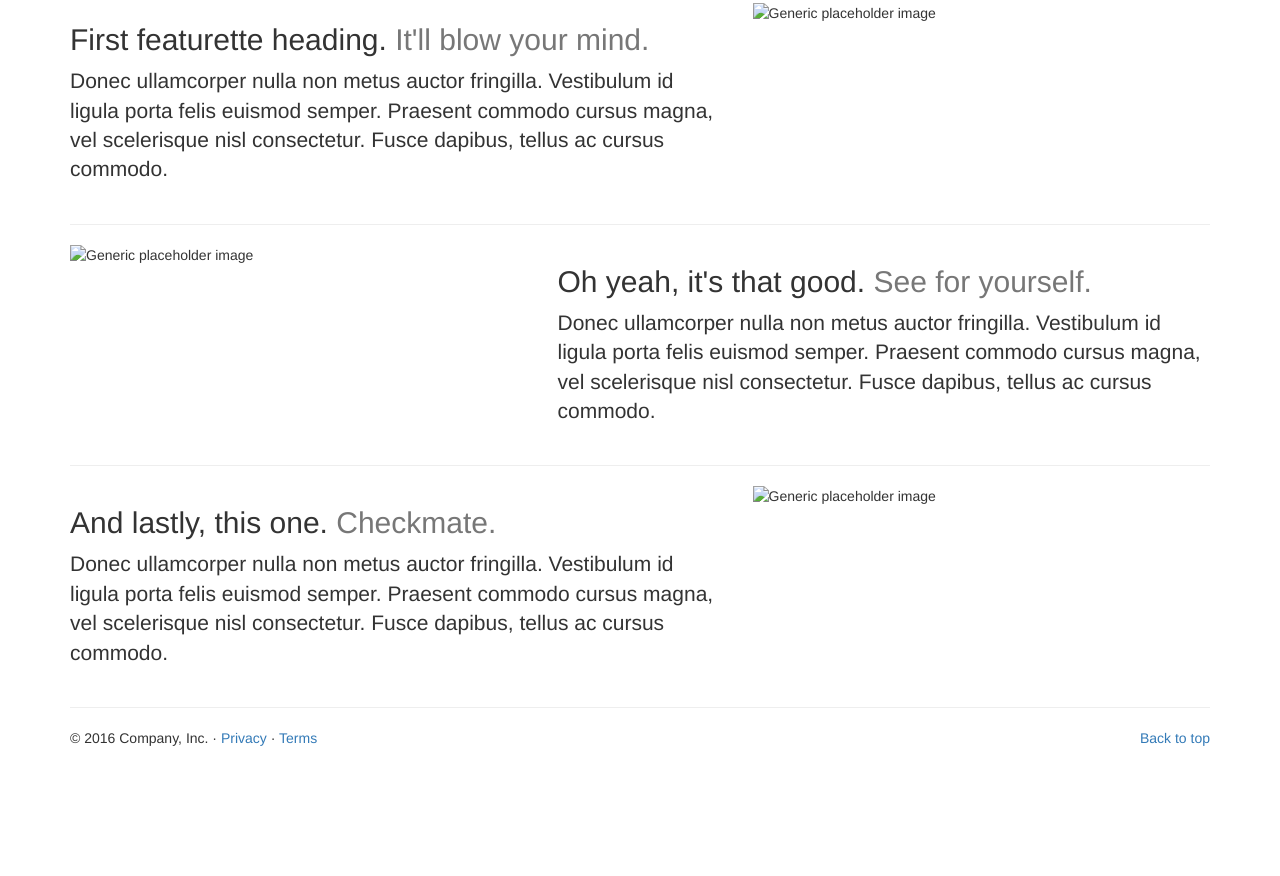
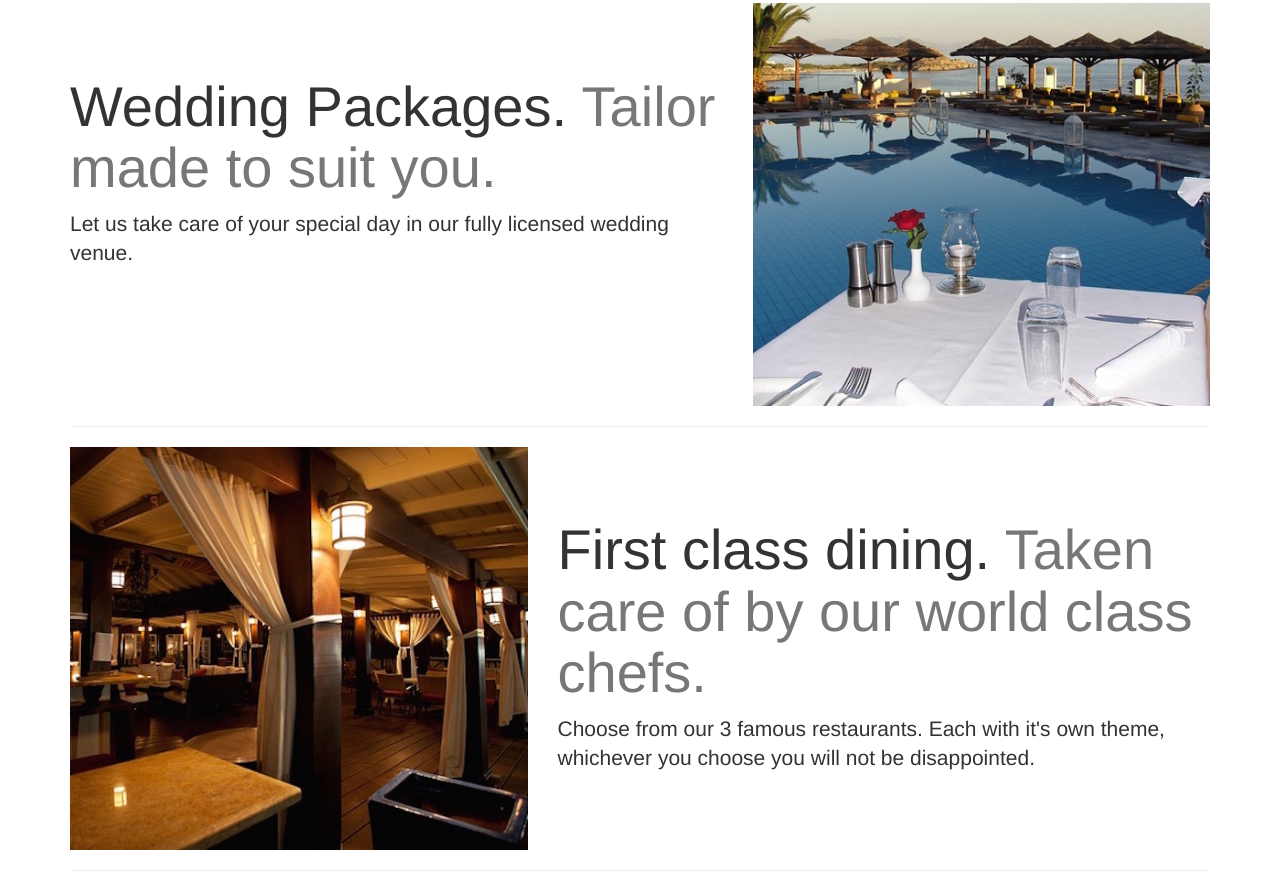
Before and after one commit to sbuettner839/my-hotel, a plain HTML site: page index.html in a window 1280 px wide. Shown: the part 884-1760 px from the top of the page. Before the commit the page ends 1642 px from the top, so only its background shows below. Drawn offline with nearby package versions, Linux system fonts and the light colour scheme.

Commit message:
finished featurette and custom styles

```diff
--- /dev/null
+++ b/css/styles.css
@@ -0,0 +1,4 @@
+.featurette-heading {
+    font-size: 4em;
+    padding-top: 8%;
+}
--- a/index.html
+++ b/index.html
@@ -9,6 +9,8 @@
 
     <!-- Bootstrap -->
     <link rel="stylesheet" href="css/bootstrap.min.css">
+    <!--Custom CSS-->
+    <link rel="stylesheet" href="css/styles.css">
 
     <!-- HTML5 shim and Respond.js for IE8 support of HTML5 elements and media queries -->
     <!-- WARNING: Respond.js doesn't work if you view the page via file:// -->
@@ -134,11 +136,11 @@
 
       <div class="row featurette">
         <div class="col-md-7">
-          <h2 class="featurette-heading">First featurette heading. <span class="text-muted">It'll blow your mind.</span></h2>
-          <p class="lead">Donec ullamcorper nulla non metus auctor fringilla. Vestibulum id ligula porta felis euismod semper. Praesent commodo cursus magna, vel scelerisque nisl consectetur. Fusce dapibus, tellus ac cursus commodo.</p>
+          <h2 class="featurette-heading">Wedding Packages. <span class="text-muted">Tailor made to suit you.</span></h2>
+          <p class="lead">Let us take care of your special day in our fully licensed wedding venue.</p>
         </div>
         <div class="col-md-5">
-          <img class="featurette-image img-responsive center-block" data-src="holder.js/500x500/auto" alt="Generic placeholder image">
+          <img class="featurette-image img-responsive center-block" data-src="holder.js/500x500/auto" src="images/wedding.jpg" alt="Wedding photo">
         </div>
       </div>
 
@@ -146,11 +148,11 @@
 
       <div class="row featurette">
         <div class="col-md-7 col-md-push-5">
-          <h2 class="featurette-heading">Oh yeah, it's that good. <span class="text-muted">See for yourself.</span></h2>
-          <p class="lead">Donec ullamcorper nulla non metus auctor fringilla. Vestibulum id ligula porta felis euismod semper. Praesent commodo cursus magna, vel scelerisque nisl consectetur. Fusce dapibus, tellus ac cursus commodo.</p>
+          <h2 class="featurette-heading">First class dining. <span class="text-muted">Taken care of by our world class chefs.</span></h2>
+          <p class="lead">Choose from our 3 famous restaurants. Each with it's own theme, whichever you choose you will not be disappointed.</p>
         </div>
         <div class="col-md-5 col-md-pull-7">
-          <img class="featurette-image img-responsive center-block" data-src="holder.js/500x500/auto" alt="Generic placeholder image">
+          <img class="featurette-image img-responsive center-block" data-src="holder.js/500x500/auto" src="images/restaurant.jpg" alt="Generic placeholder image">
         </div>
       </div>
 
@@ -158,11 +160,11 @@
 
       <div class="row featurette">
         <div class="col-md-7">
-          <h2 class="featurette-heading">And lastly, this one. <span class="text-muted">Checkmate.</span></h2>
-          <p class="lead">Donec ullamcorper nulla non metus auctor fringilla. Vestibulum id ligula porta felis euismod semper. Praesent commodo cursus magna, vel scelerisque nisl consectetur. Fusce dapibus, tellus ac cursus commodo.</p>
+          <h2 class="featurette-heading">Discover our new spa facilities. <span class="text-muted">You will never want to leave.</span></h2>
+          <p class="lead">Make the most of your stay with our fully equipped spa facilities.</p>
         </div>
         <div class="col-md-5">
-          <img class="featurette-image img-responsive center-block" data-src="holder.js/500x500/auto" alt="Generic placeholder image">
+          <img class="featurette-image img-responsive center-block" data-src="holder.js/500x500/auto" src="images/spa.jpg" alt="Generic placeholder image">
         </div>
       </div>
 
@@ -174,7 +176,7 @@
       <!-- FOOTER -->
       <footer>
         <p class="pull-right"><a href="#">Back to top</a></p>
-        <p>&copy; 2016 Company, Inc. &middot; <a href="#">Privacy</a> &middot; <a href="#">Terms</a></p>
+        <p>&copy; 2024 MyHotel &middot; <a href="#">Privacy</a> &middot; <a href="#">Terms</a></p>
       </footer>
     </div> <!--./container-->
 
```
